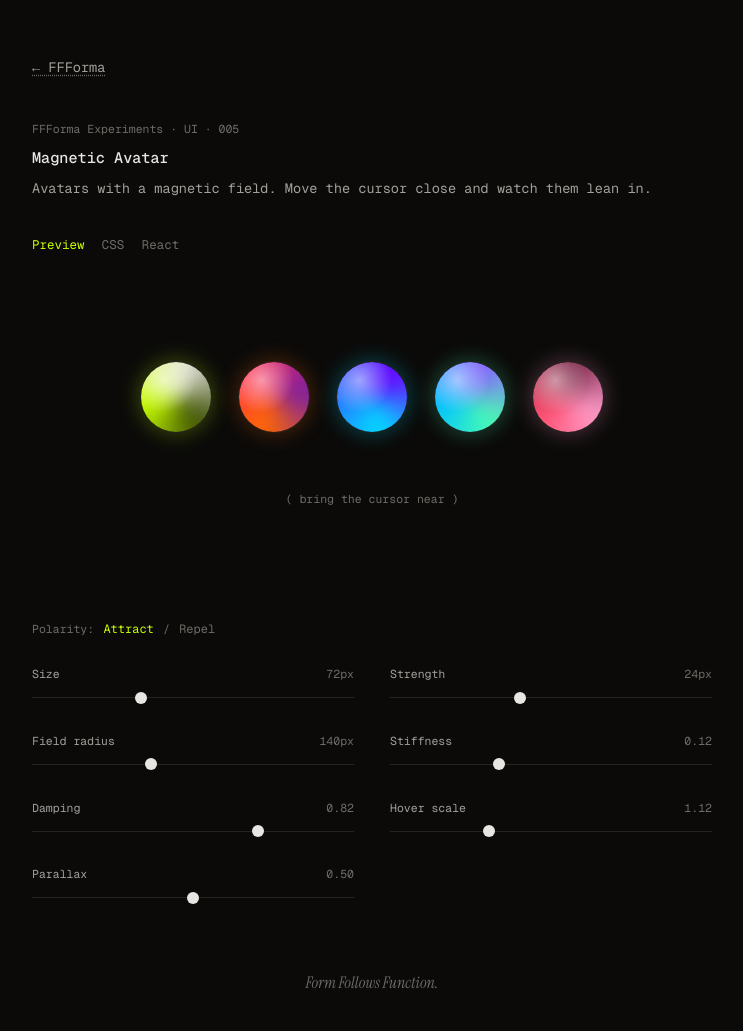
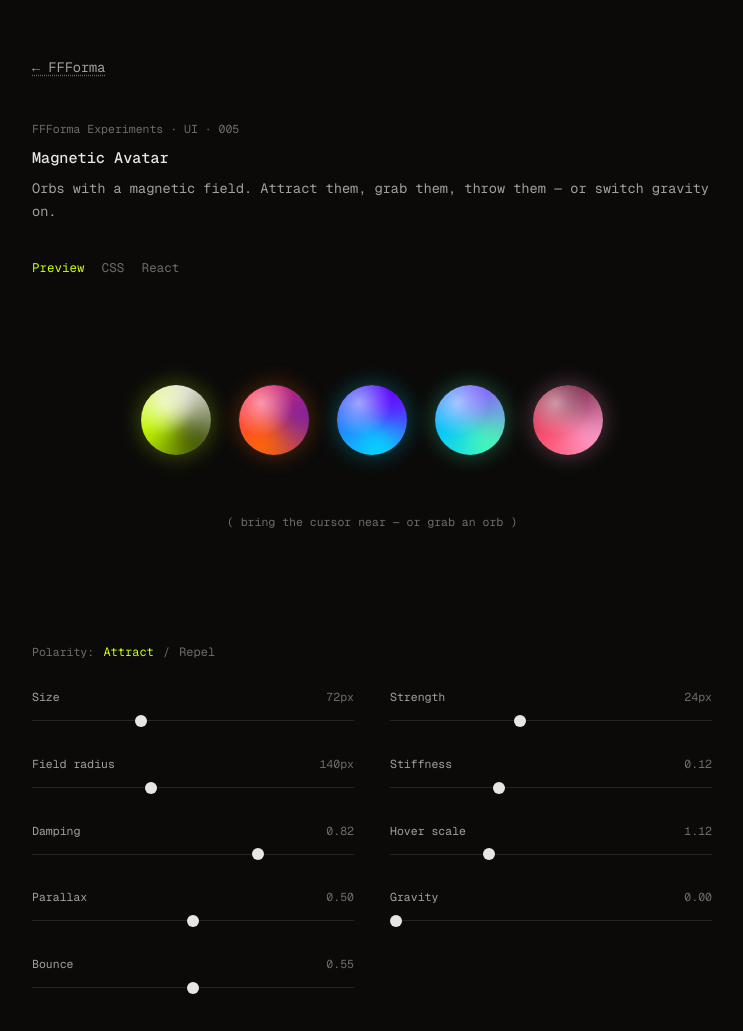
Before and after one commit to pducry/FFForma-site, a plain HTML site: page FFForma-site2/experiments/magnetic-avatar/index.html in a window 1280 px wide. Shown: the top 1031 px of the page, without its empty margins (268-1011 px from the left). Drawn offline with nearby package versions, Linux system fonts and the light colour scheme.

Commit message:
Magnetic Avatar: drag-and-throw plus gravity mode
Orbs can be grabbed (elastic spring to the cursor, momentum carries the
throw) and a gravity slider turns them into free bodies that fall,
bounce off the stage walls with tunable restitution, and rest on a
dotted floor — magnet forces still apply mid-air. React output updated
with the full drag+gravity physics hook.

Co-Authored-By: Claude Fable 5 <noreply@anthropic.com>
Claude-Session: https://claude.ai/code/session_017gNNZsjnxWNnsSUeiuzf9j

```diff
--- a/FFForma-site2/experiments/magnetic-avatar/index.html
+++ b/FFForma-site2/experiments/magnetic-avatar/index.html
@@ -123,9 +123,12 @@
       width: var(--m-size, 72px);
       aspect-ratio: 1;
       border-radius: 50%;
-      cursor: pointer;
+      cursor: grab;
+      touch-action: none;
       will-change: transform;
     }
+
+    .m-avatar:active { cursor: grabbing; }
 
     .m-avatar .photo {
       position: absolute;
@@ -198,6 +201,21 @@
       transition: opacity 0.2s ease;
       pointer-events: none;
     }
+
+    /* Dotted floor appears when gravity is on */
+    .stage::after {
+      content: '';
+      position: absolute;
+      left: 0;
+      right: 0;
+      bottom: 0;
+      border-bottom: 1px dotted var(--line);
+      opacity: 0;
+      transition: opacity 0.4s ease;
+      pointer-events: none;
+    }
+
+    .stage.has-gravity::after { opacity: 1; }
 
     .stage-hint {
       font-size: 0.72rem;
@@ -376,7 +394,7 @@
     <a href="../../">&larr; FFForma</a>
     <p class="exp-eyebrow">FFForma Experiments · UI · 005</p>
     <h1>Magnetic Avatar</h1>
-    <p class="exp-sub">Avatars with a magnetic field. Move the cursor close and watch them lean in.</p>
+    <p class="exp-sub">Orbs with a magnetic field. Attract them, grab them, throw them — or switch gravity on.</p>
   </header>
 
   <!-- Tabs -->
@@ -431,6 +449,14 @@
         <label>Parallax <span class="val" data-val="parallax">0.50</span></label>
         <input type="range" data-param="parallax" min="0" max="1" step="0.05" value="0.5">
       </div>
+      <div class="ctl">
+        <label>Gravity <span class="val" data-val="gravity">0.00</span></label>
+        <input type="range" data-param="gravity" min="0" max="1" step="0.05" value="0">
+      </div>
+      <div class="ctl">
+        <label>Bounce <span class="val" data-val="bounce">0.55</span></label>
+        <input type="range" data-param="bounce" min="0.2" max="0.9" step="0.05" value="0.55">
+      </div>
     </div>
   </div>
 
@@ -475,7 +501,7 @@
     return 'rgba(' + [(n >> 16) & 255, (n >> 8) & 255, n & 255].join(', ') + ', ' + alpha + ')';
   }
 
-  const DEFAULTS = { size: 72, strength: 24, radius: 140, stiffness: 0.12, damping: 0.82, scale: 1.12, parallax: 0.5 };
+  const DEFAULTS = { size: 72, strength: 24, radius: 140, stiffness: 0.12, damping: 0.82, scale: 1.12, parallax: 0.5, gravity: 0, bounce: 0.55 };
   const params = { ...DEFAULTS };
   let polarity = 1; // 1 attract, -1 repel
 
@@ -522,11 +548,31 @@
     cursor.y = -9999;
   });
 
-  // Spring physics loop
+  // Drag: grab an orb, throw it — velocity carries through the release
+  nodes.forEach(n => {
+    n.dragging = false;
+    n.el.addEventListener('pointerdown', (e) => {
+      e.preventDefault();
+      n.el.setPointerCapture(e.pointerId);
+      n.dragging = true;
+      cursor.x = e.clientX;
+      cursor.y = e.clientY;
+    });
+    n.el.addEventListener('pointermove', (e) => {
+      if (n.dragging) { cursor.x = e.clientX; cursor.y = e.clientY; }
+    });
+    const release = () => { n.dragging = false; };
+    n.el.addEventListener('pointerup', release);
+    n.el.addEventListener('pointercancel', release);
+  });
+
+  // Physics loop: elastic drag > gravity field > magnetic spring
   const reduced = window.matchMedia('(prefers-reduced-motion: reduce)').matches;
 
   function tick() {
     let captured = null;
+    let held = null;
+    const sr = stage.getBoundingClientRect();
 
     nodes.forEach(n => {
       const r = n.el.getBoundingClientRect();
@@ -540,35 +586,72 @@
       let prox = 0;
       if (dist < params.radius && dist > 0.001) {
         prox = 1 - dist / params.radius;
-        const pull = prox * params.strength * polarity;
-        n.tx = (dx / dist) * pull;
-        n.ty = (dy / dist) * pull;
-      } else {
-        n.tx = 0;
-        n.ty = 0;
       }
       n.prox = prox;
 
-      // Integrate spring
-      n.vx = (n.vx + (n.tx - n.x) * params.stiffness) * params.damping;
-      n.vy = (n.vy + (n.ty - n.y) * params.stiffness) * params.damping;
-      n.x += n.vx;
-      n.y += n.vy;
+      if (n.dragging) {
+        // Elastic grab: a stiff spring toward the cursor keeps it juicy
+        n.vx = (n.vx + ((cursor.x - cx) - n.x) * 0.3) * 0.72;
+        n.vy = (n.vy + ((cursor.y - cy) - n.y) * 0.3) * 0.72;
+        n.x += n.vx;
+        n.y += n.vy;
+        held = n;
+      } else if (params.gravity > 0) {
+        // Free bodies: gravity + magnet as forces, walls that bounce
+        n.vy += params.gravity * 0.55;
+        if (prox > 0 && dist > 0.001) {
+          const f = prox * params.strength * 0.02 * polarity;
+          n.vx += (dx / dist) * f;
+          n.vy += (dy / dist) * f;
+        }
+        n.vx *= 0.995;
+        n.vy *= 0.995;
+        n.x += n.vx;
+        n.y += n.vy;
 
-      const s = 1 + prox * (params.scale - 1);
+        const half = params.size / 2 + 2;
+        const minX = sr.left + half - cx, maxX = sr.right - half - cx;
+        const minY = sr.top + half - cy, maxY = sr.bottom - half - cy;
+        if (n.x < minX) { n.x = minX; n.vx = -n.vx * params.bounce; }
+        if (n.x > maxX) { n.x = maxX; n.vx = -n.vx * params.bounce; }
+        if (n.y < minY) { n.y = minY; n.vy = -n.vy * params.bounce; }
+        if (n.y > maxY) {
+          n.y = maxY;
+          n.vy = -n.vy * params.bounce;
+          n.vx *= 0.94; // floor friction
+        }
+      } else {
+        // Magnetic spring to a pulled target, anchored home
+        let tx = 0, ty = 0;
+        if (prox > 0 && dist > 0.001) {
+          const pull = prox * params.strength * polarity;
+          tx = (dx / dist) * pull;
+          ty = (dy / dist) * pull;
+        }
+        n.vx = (n.vx + (tx - n.x) * params.stiffness) * params.damping;
+        n.vy = (n.vy + (ty - n.y) * params.stiffness) * params.damping;
+        n.x += n.vx;
+        n.y += n.vy;
+      }
+
+      const s = n.dragging ? params.scale : 1 + prox * (params.scale - 1);
       n.el.style.transform = 'translate(' + n.x.toFixed(2) + 'px, ' + n.y.toFixed(2) + 'px) scale(' + s.toFixed(3) + ')';
-      // The photo lags behind — depth
-      n.img.style.transform = 'translate(' + (-n.x * params.parallax).toFixed(2) + 'px, ' + (-n.y * params.parallax).toFixed(2) + 'px)';
-      n.ring.style.opacity = (prox * 0.9).toFixed(2);
-      n.field.style.opacity = prox > 0.55 ? '0.6' : '0';
-      n.label.style.opacity = prox > 0.55 ? '1' : '0';
+      // The core lags behind — depth
+      n.img.style.transform = 'translate(' + (-n.x * params.parallax * 0.35).toFixed(2) + 'px, ' + (-n.y * params.parallax * 0.35).toFixed(2) + 'px)';
+      n.ring.style.opacity = (n.dragging ? 0.9 : prox * 0.9).toFixed(2);
+      n.field.style.opacity = (n.dragging || prox > 0.55) ? '0.6' : '0';
+      n.label.style.opacity = (n.dragging || prox > 0.55) ? '1' : '0';
 
       if (prox > 0.55 && (!captured || prox > captured.prox)) captured = n;
     });
 
-    stageHint.innerHTML = captured
-      ? '( <span class="on">' + captured.label.textContent + '</span> captured )'
-      : '( bring the cursor near )';
+    stageHint.innerHTML = held
+      ? '( <span class="on">' + held.label.textContent + '</span> in hand — throw it )'
+      : captured
+        ? '( <span class="on">' + captured.label.textContent + '</span> captured )'
+        : params.gravity > 0
+          ? '( gravity on — grab and throw )'
+          : '( bring the cursor near — or grab an orb )';
 
     requestAnimationFrame(tick);
   }
@@ -583,6 +666,7 @@
 
   function apply() {
     document.documentElement.style.setProperty('--m-size', params.size + 'px');
+    stage.classList.toggle('has-gravity', params.gravity > 0);
     document.querySelectorAll('.val').forEach(v => { v.textContent = fmt(v.dataset.val); });
     document.getElementById('cssCode').textContent = cssCode();
     document.getElementById('reactCode').textContent = reactCode();
@@ -693,13 +777,16 @@
       "  colors = ['#c8ff00', '#e8e6e2', '#3a4d00'], // orb palette [a, b, c]",
       '  spin = 9,          // seconds per core revolution',
       '  size = ' + params.size + ',',
-      '  strength = ' + params.strength + ',    // max pull, px',
-      '  radius = ' + params.radius + ',      // magnetic field radius, px',
+      '  strength = ' + params.strength + ',    // max magnetic pull, px',
+      '  radius = ' + params.radius + ',      // field radius, px',
       '  stiffness = ' + params.stiffness + ',',
       '  damping = ' + params.damping + ',',
       '  hoverScale = ' + params.scale + ',',
-      '  parallax = ' + params.parallax + ',    // photo counter-shift (0-1)',
+      '  parallax = ' + params.parallax + ',',
       '  polarity = ' + polarity + ',      // 1 attracts, -1 repels',
+      '  gravity = ' + params.gravity + ',       // > 0 turns the orb into a free body',
+      '  bounce = ' + params.bounce + ',    // wall restitution in gravity mode',
+      '  draggable = true,  // grab and throw with pointer',
       '}) {',
       '  const rootRef = useRef(null);',
       '  const innerRef = useRef(null);',
@@ -709,53 +796,98 @@
       '    const root = rootRef.current;',
       '    const inner = innerRef.current;',
       '    const ring = ringRef.current;',
-      '    const s = { x: 0, y: 0, vx: 0, vy: 0 };',
+      '    const bounds = root.offsetParent; // gravity bounces inside this box',
+      '    const st = { x: 0, y: 0, vx: 0, vy: 0, drag: false };',
       '    const cursor = { x: -9999, y: -9999 };',
       '    let raf;',
       '',
       '    const onMove = (e) => { cursor.x = e.clientX; cursor.y = e.clientY; };',
       '    const onLeave = () => { cursor.x = -9999; cursor.y = -9999; };',
+      '    const onDown = (e) => {',
+      '      if (!draggable) return;',
+      '      e.preventDefault();',
+      '      root.setPointerCapture(e.pointerId);',
+      '      st.drag = true;',
+      '      onMove(e);',
+      '    };',
+      '    const onUp = () => { st.drag = false; };',
       '',
       '    const tick = () => {',
       '      const r = root.getBoundingClientRect();',
-      '      const cx = r.left + r.width / 2 - s.x;',
-      '      const cy = r.top + r.height / 2 - s.y;',
+      '      const cx = r.left + r.width / 2 - st.x;',
+      '      const cy = r.top + r.height / 2 - st.y;',
       '      const dx = cursor.x - cx;',
       '      const dy = cursor.y - cy;',
       '      const dist = Math.hypot(dx, dy);',
+      '      const prox = dist < radius && dist > 0.001 ? 1 - dist / radius : 0;',
       '',
-      '      let tx = 0, ty = 0, prox = 0;',
-      '      if (dist < radius && dist > 0.001) {',
-      '        prox = 1 - dist / radius;',
-      '        const pull = prox * strength * polarity;',
-      '        tx = (dx / dist) * pull;',
-      '        ty = (dy / dist) * pull;',
+      '      if (st.drag) {',
+      '        // Elastic grab — stiff spring toward the cursor',
+      '        st.vx = (st.vx + (dx - st.x) * 0.3) * 0.72;',
+      '        st.vy = (st.vy + (dy - st.y) * 0.3) * 0.72;',
+      '        st.x += st.vx;',
+      '        st.y += st.vy;',
+      '      } else if (gravity > 0) {',
+      '        // Free body: gravity + magnet as forces, bouncing walls',
+      '        st.vy += gravity * 0.55;',
+      '        if (prox > 0) {',
+      '          const f = prox * strength * 0.02 * polarity;',
+      '          st.vx += (dx / dist) * f;',
+      '          st.vy += (dy / dist) * f;',
+      '        }',
+      '        st.vx *= 0.995;',
+      '        st.vy *= 0.995;',
+      '        st.x += st.vx;',
+      '        st.y += st.vy;',
+      '        const b = bounds.getBoundingClientRect();',
+      '        const half = size / 2 + 2;',
+      '        if (st.x < b.left + half - cx)  { st.x = b.left + half - cx;  st.vx = -st.vx * bounce; }',
+      '        if (st.x > b.right - half - cx) { st.x = b.right - half - cx; st.vx = -st.vx * bounce; }',
+      '        if (st.y < b.top + half - cy)   { st.y = b.top + half - cy;   st.vy = -st.vy * bounce; }',
+      '        if (st.y > b.bottom - half - cy) {',
+      '          st.y = b.bottom - half - cy;',
+      '          st.vy = -st.vy * bounce;',
+      '          st.vx *= 0.94; // floor friction',
+      '        }',
+      '      } else {',
+      '        // Magnetic spring, anchored home',
+      '        let tx = 0, ty = 0;',
+      '        if (prox > 0) {',
+      '          const pull = prox * strength * polarity;',
+      '          tx = (dx / dist) * pull;',
+      '          ty = (dy / dist) * pull;',
+      '        }',
+      '        st.vx = (st.vx + (tx - st.x) * stiffness) * damping;',
+      '        st.vy = (st.vy + (ty - st.y) * stiffness) * damping;',
+      '        st.x += st.vx;',
+      '        st.y += st.vy;',
       '      }',
       '',
-      '      s.vx = (s.vx + (tx - s.x) * stiffness) * damping;',
-      '      s.vy = (s.vy + (ty - s.y) * stiffness) * damping;',
-      '      s.x += s.vx;',
-      '      s.y += s.vy;',
-      '',
-      '      const scale = 1 + prox * (hoverScale - 1);',
-      '      root.style.transform = `translate(${s.x}px, ${s.y}px) scale(${scale})`;',
-      '      inner.style.transform = `translate(${-s.x * parallax}px, ${-s.y * parallax}px)`;',
-      '      ring.style.opacity = prox * 0.9;',
+      '      const scale = st.drag ? hoverScale : 1 + prox * (hoverScale - 1);',
+      '      root.style.transform = `translate(${st.x}px, ${st.y}px) scale(${scale})`;',
+      '      inner.style.transform = `translate(${-st.x * parallax * 0.35}px, ${-st.y * parallax * 0.35}px)`;',
+      '      ring.style.opacity = st.drag ? 0.9 : prox * 0.9;',
       '      raf = requestAnimationFrame(tick);',
       '    };',
       '',
       '    if (!window.matchMedia("(prefers-reduced-motion: reduce)").matches) {',
       '      window.addEventListener("pointermove", onMove);',
       '      window.addEventListener("pointerleave", onLeave);',
+      '      root.addEventListener("pointerdown", onDown);',
+      '      root.addEventListener("pointerup", onUp);',
+      '      root.addEventListener("pointercancel", onUp);',
       '      raf = requestAnimationFrame(tick);',
       '    }',
       '',
       '    return () => {',
       '      window.removeEventListener("pointermove", onMove);',
       '      window.removeEventListener("pointerleave", onLeave);',
+      '      root.removeEventListener("pointerdown", onDown);',
+      '      root.removeEventListener("pointerup", onUp);',
+      '      root.removeEventListener("pointercancel", onUp);',
       '      cancelAnimationFrame(raf);',
       '    };',
-      '  }, [strength, radius, stiffness, damping, hoverScale, parallax, polarity]);',
+      '  }, [strength, radius, stiffness, damping, hoverScale, parallax, polarity, gravity, bounce, draggable, size]);',
       '',
       '  const [a, b, c] = colors;',
       '  return (',
```
